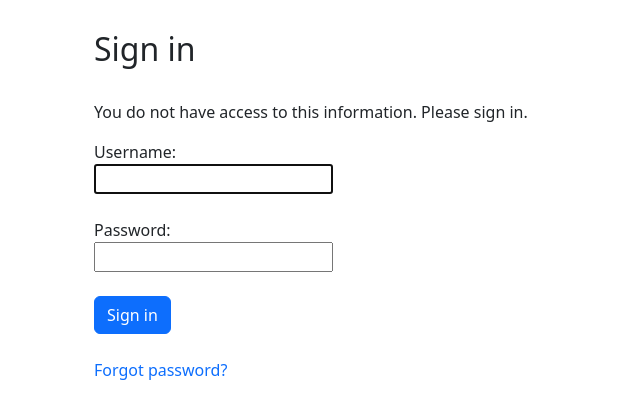
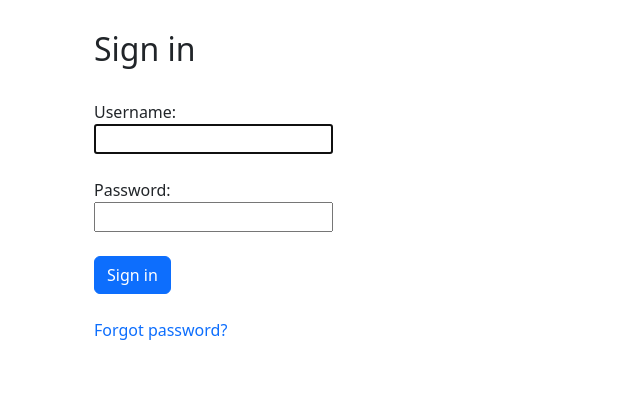
Before and after one commit to 00riddle00/auto-service, a Django app: page /accounts/login/?next=/service/my-orders/ in a window 1280 px wide. Shown: the part 76-495 px from the top of the page, without its empty margins (0-640 px from the left). Run offline with Django 4.2, Linux system fonts and the light colour scheme.

Commit message:
[Problem P33] Remove redundant message about not having access right at the Sign In prompt.

```diff
--- a/service/templates/registration/login.html
+++ b/service/templates/registration/login.html
@@ -8,11 +8,6 @@
     <br>
     {% if form.errors %}
         <p>An error occurred while signing you in, please try again.</p>
-    {% endif %}
-    {% if next %}
-        {% if not user.is_authenticated %}
-            <p>You do not have access to this information. Please sign in.</p>
-        {% endif %}
     {% endif %}
     <form method="post" action="{% url 'login' %}">
         {% csrf_token %}
```
